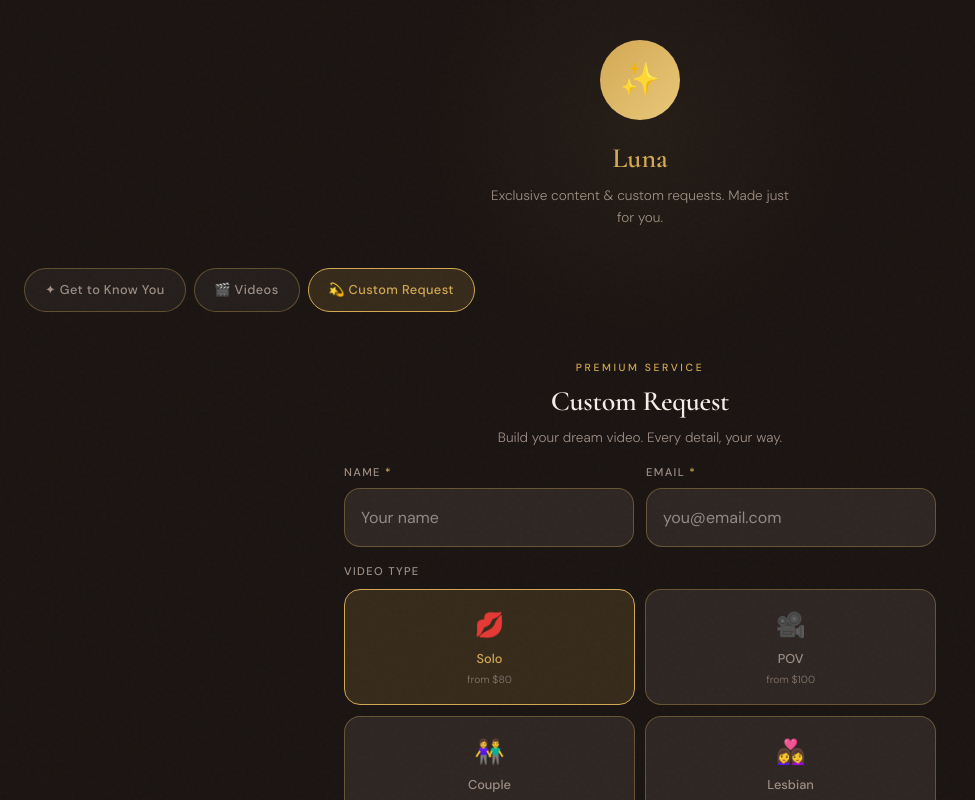
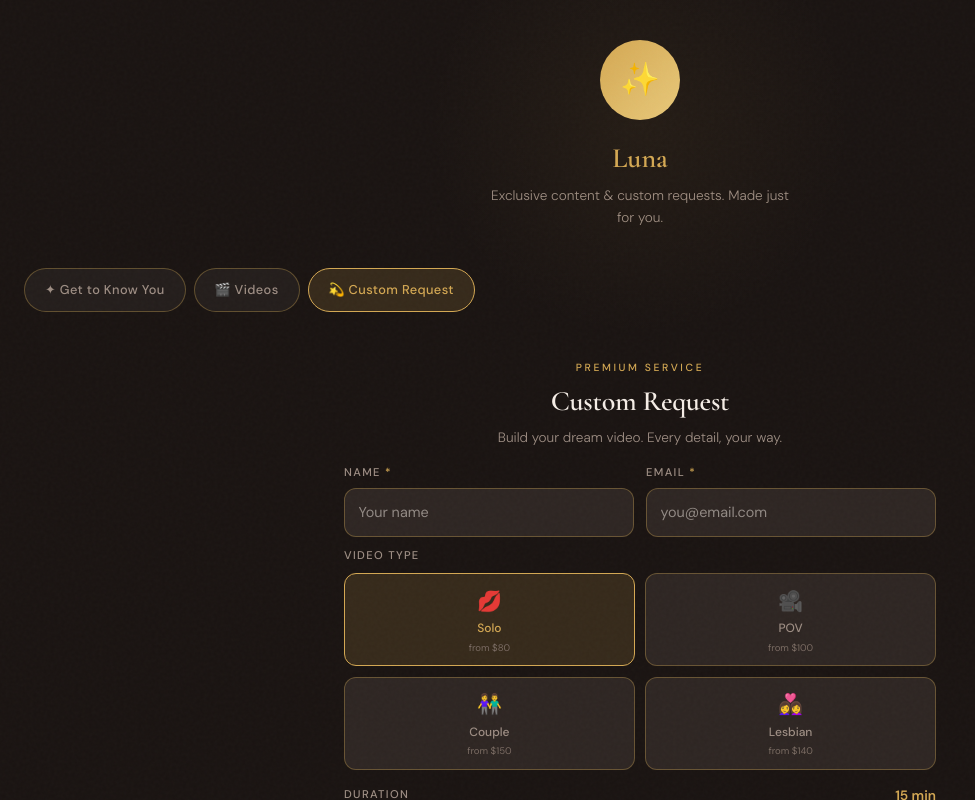
Before and after one commit to ALee11235/luna-info-page, a Next.js app: page / in a window 1280 px wide. Both pictures are taken after a click on the tab "💫 Custom Request". Shown: the top 800 px of the page, without its empty margins (0-975 px from the left). Built offline with nearby package versions, Linux system fonts and the light colour scheme.

Commit message:
Compact form sections: range slider, type grid, extras, sticky bar, form inputs

```diff
--- a/src/app/globals.css
+++ b/src/app/globals.css
@@ -385,11 +385,11 @@ h1, h2, h3, h4, h5, h6 {
   flex-shrink: 0;
 }
 
-/* ===== FORM ELEMENTS (large touch targets) ===== */
+/* ===== FORM ELEMENTS (compact) ===== */
 .form-stack {
   display: flex;
   flex-direction: column;
-  gap: 1rem;
+  gap: 0.65rem;
 }
 
 .form-label {
@@ -404,16 +404,16 @@ h1, h2, h3, h4, h5, h6 {
 
 .form-input {
   width: 100%;
-  padding: 1rem 1rem;
+  padding: 0.75rem 0.85rem;
   background: var(--bg-card);
   border: 1px solid var(--border-strong);
   color: var(--text-primary);
   font-family: var(--font-dm-sans), 'DM Sans', sans-serif;
-  font-size: 1rem;
-  border-radius: 1rem;
+  font-size: 0.9rem;
+  border-radius: 0.75rem;
   outline: none;
   transition: all 0.3s;
-  min-height: 52px;
+  min-height: 44px;
   -webkit-appearance: none;
 }
 
@@ -424,7 +424,7 @@ h1, h2, h3, h4, h5, h6 {
 
 .form-textarea {
   resize: none;
-  min-height: 100px;
+  min-height: 80px;
 }
 
 /* SELECT */
@@ -450,19 +450,19 @@ h1, h2, h3, h4, h5, h6 {
 .chips {
   display: flex;
   flex-wrap: wrap;
-  gap: 0.5rem;
+  gap: 0.35rem;
 }
 
 .chip {
-  padding: 0.6rem 1rem;
+  padding: 0.5rem 0.85rem;
   background: var(--bg-card);
   border: 1px solid var(--border-strong);
   border-radius: 100px;
-  font-size: 0.8rem;
+  font-size: 0.75rem;
   color: var(--text-secondary);
   cursor: pointer;
   transition: all 0.3s;
-  min-height: 44px;
+  min-height: 36px;
   display: flex;
   align-items: center;
   font-family: var(--font-dm-sans), 'DM Sans', sans-serif;
@@ -482,14 +482,14 @@ h1, h2, h3, h4, h5, h6 {
 }
 
 .type-btn {
-  padding: 1rem;
+  padding: 0.65rem;
   background: var(--bg-card);
   border: 1px solid var(--border-strong);
-  border-radius: 1rem;
+  border-radius: 0.75rem;
   text-align: center;
   cursor: pointer;
   transition: all 0.3s;
-  min-height: 80px;
+  min-height: 64px;
   display: flex;
   flex-direction: column;
   align-items: center;
@@ -498,20 +498,20 @@ h1, h2, h3, h4, h5, h6 {
 }
 
 .type-btn-emoji {
-  font-size: 1.5rem;
-  margin-bottom: 0.25rem;
+  font-size: 1.25rem;
+  margin-bottom: 0.15rem;
 }
 
 .type-btn-name {
-  font-size: 0.8rem;
+  font-size: 0.75rem;
   font-weight: 500;
   color: var(--text-secondary);
 }
 
 .type-btn-from {
-  font-size: 0.65rem;
+  font-size: 0.6rem;
   color: var(--text-muted);
-  margin-top: 0.15rem;
+  margin-top: 0.1rem;
 }
 
 .type-btn.selected {
@@ -523,75 +523,76 @@ h1, h2, h3, h4, h5, h6 {
   color: var(--accent-primary);
 }
 
-/* RANGE SLIDER */
+/* RANGE SLIDER — compact */
 .range-wrap {
-  padding: 0.5rem 0;
+  padding: 0.25rem 0;
 }
 
 .range-header {
   display: flex;
   justify-content: space-between;
   align-items: center;
-  margin-bottom: 0.75rem;
+  margin-bottom: 0.35rem;
+}
+
+.range-label {
+  margin-bottom: 0 !important;
+  font-size: 0.7rem !important;
+  letter-spacing: 0.12em !important;
+  text-transform: uppercase !important;
+  color: var(--text-secondary) !important;
+  font-weight: 500 !important;
 }
 
 .range-value {
   color: var(--accent-primary);
   font-weight: 600;
-  font-size: 1rem;
+  font-size: 0.85rem;
 }
 
 .range-input {
   width: 100%;
-  height: 6px;
+  height: 4px;
   -webkit-appearance: none;
   appearance: none;
   background: var(--bg-card);
-  border-radius: 3px;
+  border-radius: 2px;
   outline: none;
 }
 
 .range-input::-webkit-slider-thumb {
   -webkit-appearance: none;
-  width: 24px;
-  height: 24px;
+  width: 20px;
+  height: 20px;
   background: var(--accent-primary);
   border-radius: 50%;
   cursor: pointer;
-  box-shadow: 0 2px 8px rgba(212, 168, 83, 0.3);
+  box-shadow: 0 2px 6px rgba(212, 168, 83, 0.3);
 }
 
 .range-input::-moz-range-thumb {
-  width: 24px;
-  height: 24px;
+  width: 20px;
+  height: 20px;
   background: var(--accent-primary);
   border-radius: 50%;
   cursor: pointer;
   border: none;
-  box-shadow: 0 2px 8px rgba(212, 168, 83, 0.3);
+  box-shadow: 0 2px 6px rgba(212, 168, 83, 0.3);
 }
 
-.range-labels {
-  display: flex;
-  justify-content: space-between;
-  font-size: 0.65rem;
-  color: var(--text-muted);
-  margin-top: 0.5rem;
-}
-
-/* EXTRA TOGGLES */
+/* EXTRA TOGGLES — compact */
 .extra-toggle {
   display: flex;
   align-items: center;
   justify-content: space-between;
-  padding: 0.875rem 1rem;
+  padding: 0.65rem 0.85rem;
   background: var(--bg-card);
   border: 1px solid var(--border-strong);
-  border-radius: 1rem;
+  border-radius: 0.75rem;
   cursor: pointer;
   transition: all 0.3s;
-  min-height: 52px;
-  font-size: 0.85rem;
+  min-height: 44px;
+  font-size: 0.8rem;
   color: var(--text-secondary);
   font-family: var(--font-dm-sans), 'DM Sans', sans-serif;
 }
@@ -631,7 +632,7 @@ h1, h2, h3, h4, h5, h6 {
   box-shadow: 0 0 30px rgba(212, 168, 83, 0.2);
 }
 
-/* STICKY PRICE BAR (mobile only) */
+/* STICKY PRICE BAR (mobile only) — compact */
 .sticky-price {
   position: fixed;
   bottom: 0;
@@ -639,7 +640,7 @@ h1, h2, h3, h4, h5, h6 {
   right: 0;
   background: var(--bg-secondary);
   border-top: 1px solid var(--border-strong);
-  padding: 0.75rem 1.5rem;
+  padding: 0.5rem 1.25rem;
   display: flex;
   align-items: center;
   justify-content: space-between;
@@ -648,39 +649,41 @@ h1, h2, h3, h4, h5, h6 {
 }
 
 .sticky-info {
-  /* container for label + amount + detail */
+  display: flex;
+  align-items: baseline;
+  gap: 0.5rem;
 }
 
 .sticky-label {
-  font-size: 0.65rem;
+  font-size: 0.6rem;
   color: var(--text-secondary);
   text-transform: uppercase;
   letter-spacing: 0.1em;
 }
 
 .sticky-amount {
-  font-size: 1.5rem;
+  font-size: 1.25rem;
   color: var(--accent-primary);
   font-weight: 600;
 }
 
 .sticky-detail {
-  font-size: 0.7rem;
+  font-size: 0.65rem;
   color: var(--text-muted);
 }
 
 .sticky-btn {
-  padding: 0.75rem 1.5rem;
+  padding: 0.6rem 1.25rem;
   background: var(--accent-primary);
   color: var(--bg-primary);
   font-weight: 600;
-  font-size: 0.8rem;
+  font-size: 0.75rem;
   letter-spacing: 0.05em;
   text-transform: uppercase;
   border: none;
   border-radius: 100px;
   cursor: pointer;
-  min-height: 44px;
+  min-height: 40px;
   font-family: var(--font-dm-sans), 'DM Sans', sans-serif;
 }
 
--- a/src/app/page.tsx
+++ b/src/app/page.tsx
@@ -110,7 +110,7 @@ export default function Home() {
   ];
 
   return (
-    <div className="min-h-screen flex flex-col pb-[80px] md:pb-0">
+    <div className="min-h-screen flex flex-col pb-[72px] md:pb-0">
       {/* PROFILE HEADER */}
       <div className="profile-header">
         <div className="avatar" aria-hidden="true">✨</div>
@@ -491,8 +491,8 @@ function CustomRequestPanel() {
         {/* Duration */}
         <div className="range-wrap">
           <div className="range-header">
-            <label className="form-label" htmlFor="cr-duration" style={{ marginBottom: 0 }}>Duration</label>
-            <span className="range-value"><AnimatedPrice value={minutes === 15 ? minutes : minutes} /> min</span>
+            <label className="form-label range-label" htmlFor="cr-duration" style={{ marginBottom: 0 }}>Duration</label>
+            <span className="range-value">{minutes} min</span>
           </div>
           <input
             id="cr-duration"
@@ -508,9 +508,6 @@ function CustomRequestPanel() {
             aria-valuenow={minutes}
             aria-valuetext={`${minutes} minutes`}
           />
-          <div className="range-labels">
-            <span>5</span><span>15</span><span>30</span><span>45</span><span>60</span>
-          </div>
         </div>
 
         {/* Extras */}
@@ -549,15 +546,15 @@ function CustomRequestPanel() {
       {/* STICKY PRICE BAR */}
       <div className="sticky-price" id="stickyPrice">
         <div className="sticky-info">
-          <div className="sticky-label">Estimated</div>
-          <div className="sticky-amount font-cormorant"><AnimatedPrice value={price} /></div>
-          <div className="sticky-detail">
-            {minutes} min · {videoTypes.find((v) => v.id === videoType)?.label}
-            {accs.length > 0 && ` · ${accs.length} extras`}
-          </div>
+          <span className="sticky-label">Est.</span>
+          <span className="sticky-amount font-cormorant"><AnimatedPrice value={price} /></span>
+          <span className="sticky-detail">
+            {minutes}min · {videoTypes.find((v) => v.id === videoType)?.label}
+            {accs.length > 0 && ` · ${accs.length} extra${accs.length > 1 ? 's' : ''}`}
+          </span>
         </div>
         <button className="sticky-btn" onClick={submit} disabled={loading} aria-busy={loading}>
-          {loading ? "Submitting..." : "Submit Request"}
+          {loading ? "..." : "Submit"}
         </button>
       </div>
     </div>
```
